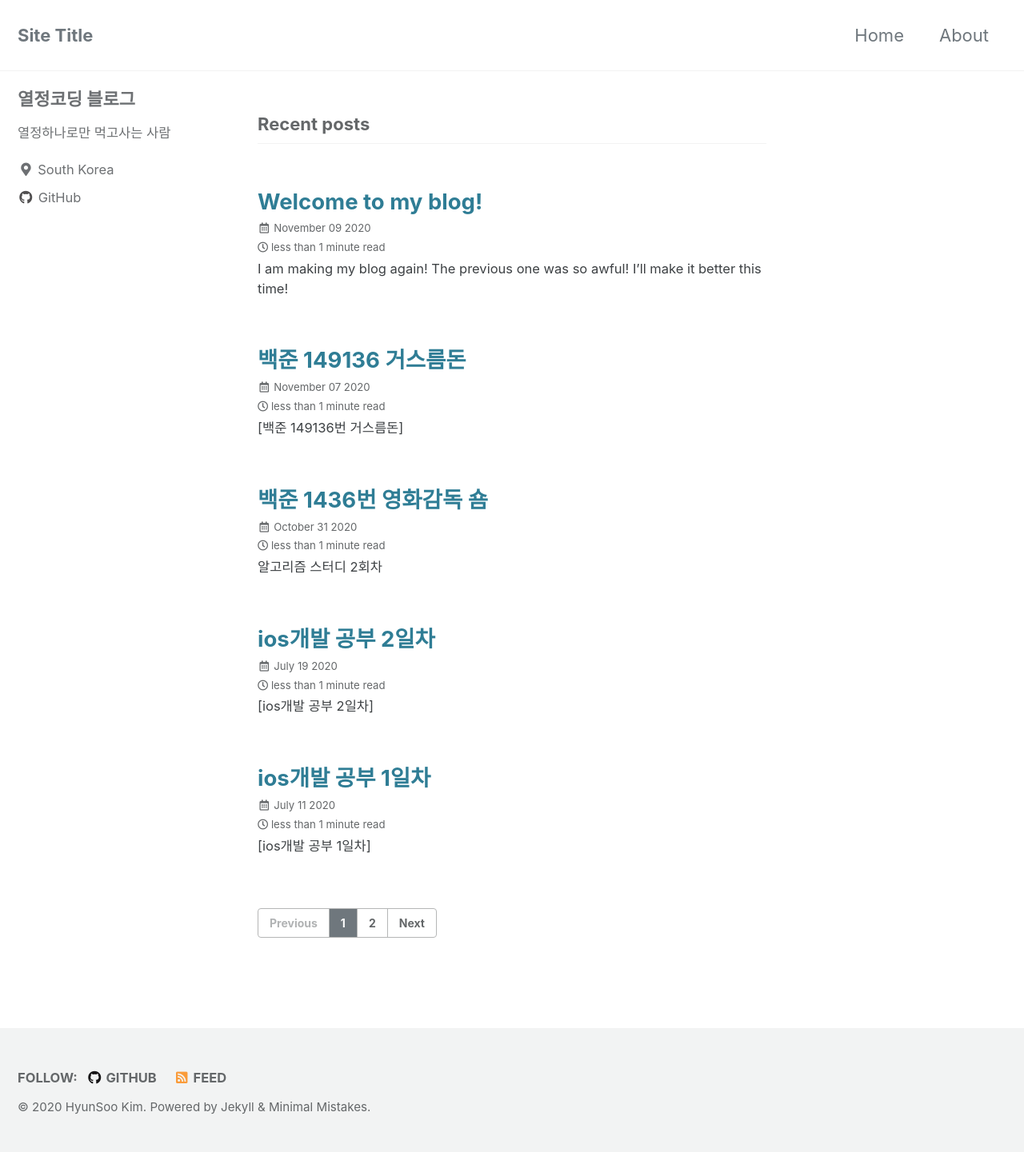
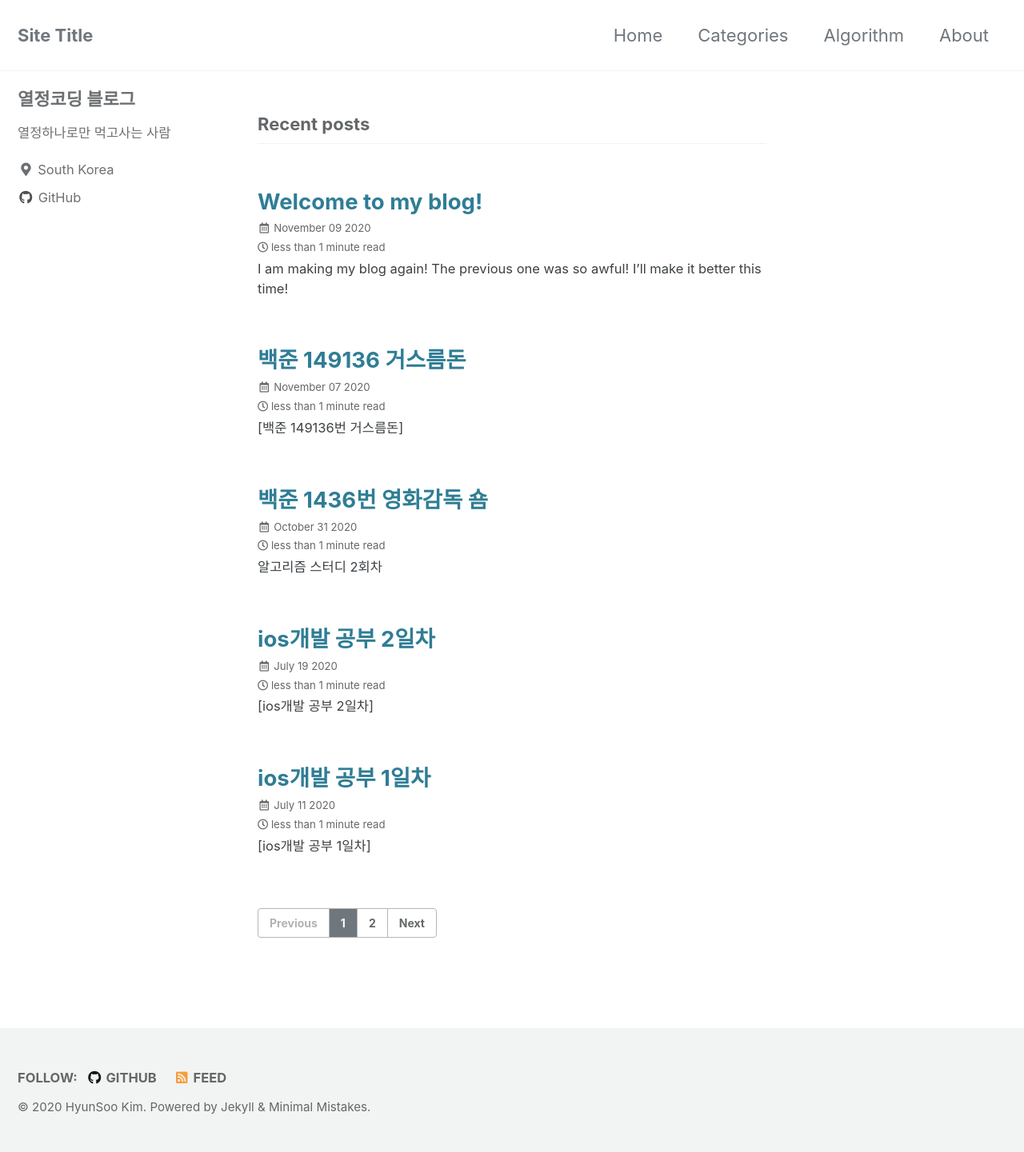
Before and after one commit to Nicholas-Kim/Nicholas-Kim.github.io, a Jekyll site: the page built from index.html, in a window 1280 px wide. Shown: the whole page at 80% size. Built offline with Jekyll 4.4.1, drawn with Linux system fonts in a browser that asks for light colours; cached includes are drawn as plain includes; the list of posts is cut into pages by our own code.

Commit message:
Update navigation.yml

```diff
--- a/_data/navigation.yml
+++ b/_data/navigation.yml
@@ -2,8 +2,13 @@
 main:
   - title: "Home"
     url: https://Nicholas-Kim.github.io
+  - title: "Categories"
+    url: /categories/
+  - title: "Algorithm"
+    url: /Algorithm/
   - title: "About"
     url: /about/
+
   # - title: "Sample Posts"
   #   url: /year-archive/
   # - title: "Sample Collections"
```
